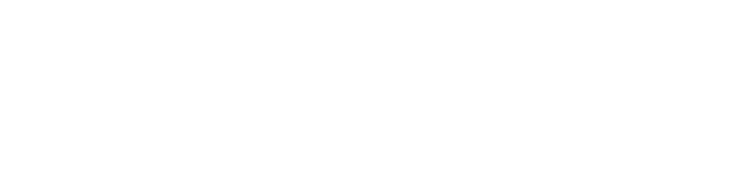
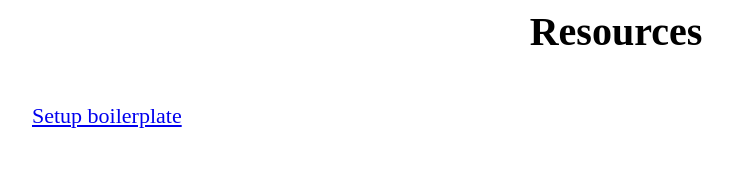
Before and after one commit to rakeshmondal461/rakeshmondal461.github.io, a plain HTML site: page pages/resources.html in a window 1280 px wide. Shown: the whole page, without its empty margins (24-757 px from the left). Drawn offline with Linux system fonts and the light colour scheme.

Commit message:
resource page added

```diff
--- /dev/null
+++ b/assets/styles/resources.css
@@ -0,0 +1,14 @@
+
+
+a{
+    font-size: 22px;
+}
+.head{
+    text-align: center;
+    font-size: 2.5rem;
+    font-weight: 600;
+}
+
+.side-nav-container{
+    padding: 3rem;
+}
--- a/pages/resources.html
+++ b/pages/resources.html
@@ -4,8 +4,12 @@
     <meta charset="UTF-8">
     <meta name="viewport" content="width=device-width, initial-scale=1.0">
     <title>Document</title>
+    <link rel="stylesheet" href="../assets/styles/resources.css" />
 </head>
 <body>
-
+    <div class="head">Resources</div>
+    <div class="side-nav-container">
+        <a href="setup-boilerplate.html">Setup boilerplate</a>
+    </div>
 </body>
 </html>
```
Also changed, not shown: pages/setup-boilerplate.html (added, +12 -0 lines).
